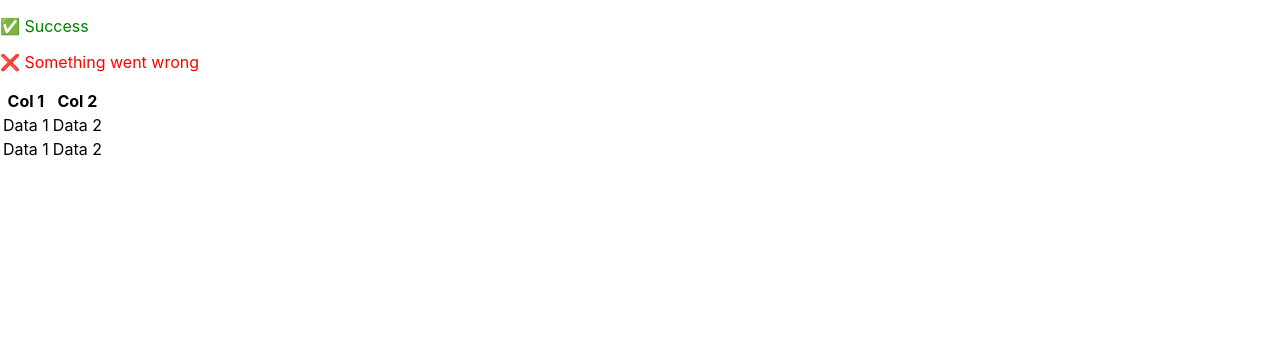
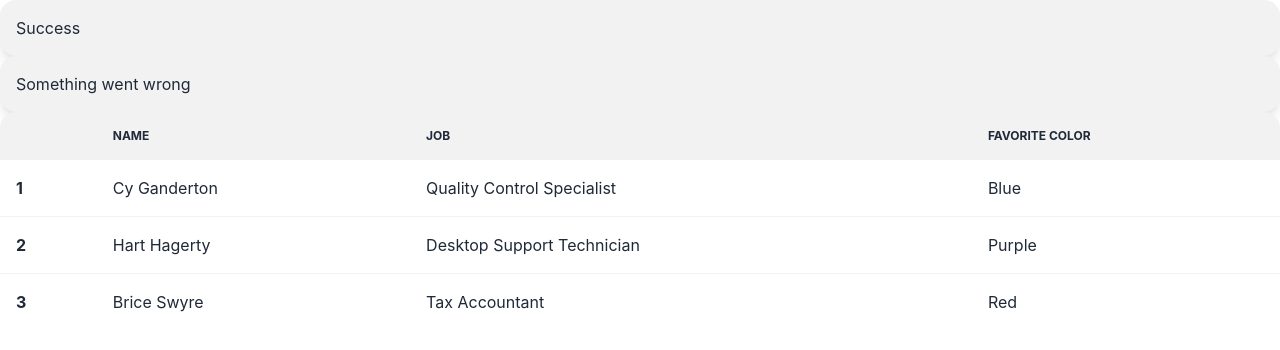
Before and after one commit to napoleon101392/ReDashboard, a React (Create React App) app: page / in a window 1280 px wide. Shown: the top 350 px of the page. Built offline with nearby package versions, Linux system fonts and the light colour scheme.

Commit message:
add daisy ui

```diff
--- a/package.json
+++ b/package.json
@@ -35,5 +35,8 @@
       "last 1 firefox version",
       "last 1 safari version"
     ]
+  },
+  "devDependencies": {
+    "tailwindcss": "^3.2.1"
   }
 }
--- a/src/App.jsx
+++ b/src/App.jsx
@@ -1,11 +1,11 @@
-import Notification from './partials/Notification';
+import Alert from './partials/Alert';
 import Table from './partials/Table';
 
 function App() {
   return (
     <div className="App">
-      <Notification message="Success" status="success" />
-      <Notification message="Something went wrong" status="danger" />
+      <Alert message="Success" status="success" />
+      <Alert message="Something went wrong" status="error" />
       <Table />
     </div>
   );
--- a/src/index.css
+++ b/src/index.css
@@ -1,3 +1,7 @@
+@tailwind base;
+@tailwind components;
+@tailwind utilities;
+
 body {
   margin: 0;
   font-family: -apple-system, BlinkMacSystemFont, 'Segoe UI', 'Roboto', 'Oxygen',
--- /dev/null
+++ b/src/partials/Alert.jsx
@@ -0,0 +1,13 @@
+import React from 'react';
+
+const Alert = (props) => {
+    return (
+        <div className={`alert alert-${props.status} shadow-lg`}>
+            <div>
+                <span>{props.message}</span>
+            </div>
+        </div>
+    )
+}
+
+export default Alert
--- a/src/partials/Notification.jsx
+++ /dev/null
@@ -1,29 +0,0 @@
-import React from 'react';
-
-const Notification = (props) => {
-    let message, style, icon;
-
-    if (props.status === 'success') {
-        message = props.message;
-        style = {
-            color: 'green'
-        }
-        icon = '✅';
-    }
-
-    if (props.status === 'danger') {
-        message = props.message;
-        style = {
-            color: 'red'
-        }
-        icon = '❌';
-    }
-
-    return (
-        <p style={style}>
-            {icon} { message }
-        </p>
-    )
-}
-
-export default Notification
--- a/src/partials/Table.jsx
+++ b/src/partials/Table.jsx
@@ -2,22 +2,38 @@ import React from 'react';
 
 const Table = () => {
     return (
-        <table>
-            <thead>
-                <th>Col 1</th>
-                <th>Col 2</th>
-            </thead>
-            <tbody>
+        <div className="overflow-x-auto">
+            <table className="table w-full">
+                <thead>
                 <tr>
-                    <td>Data 1</td>
-                    <td>Data 2</td>
+                    <th></th>
+                    <th>Name</th>
+                    <th>Job</th>
+                    <th>Favorite Color</th>
+                </tr>
+                </thead>
+                <tbody>
+                <tr>
+                    <th>1</th>
+                    <td>Cy Ganderton</td>
+                    <td>Quality Control Specialist</td>
+                    <td>Blue</td>
                 </tr>
                 <tr>
-                    <td>Data 1</td>
-                    <td>Data 2</td>
+                    <th>2</th>
+                    <td>Hart Hagerty</td>
+                    <td>Desktop Support Technician</td>
+                    <td>Purple</td>
                 </tr>
-            </tbody>
-        </table>
+                <tr>
+                    <th>3</th>
+                    <td>Brice Swyre</td>
+                    <td>Tax Accountant</td>
+                    <td>Red</td>
+                </tr>
+                </tbody>
+            </table>
+        </div>
     )
 }
 
--- /dev/null
+++ b/tailwind.config.js
@@ -0,0 +1,10 @@
+/** @type {import('tailwindcss').Config} */
+module.exports = {
+  content: [
+    "./src/**/*.{js,jsx,ts,tsx}",
+  ],
+  theme: {
+    extend: {},
+  },
+  plugins: [require("daisyui")],
+}
```
Also changed, not shown: 1 other file (tests, documents, lock files or other folders).
